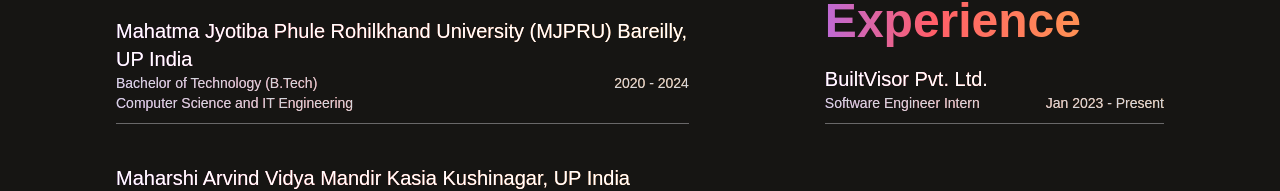
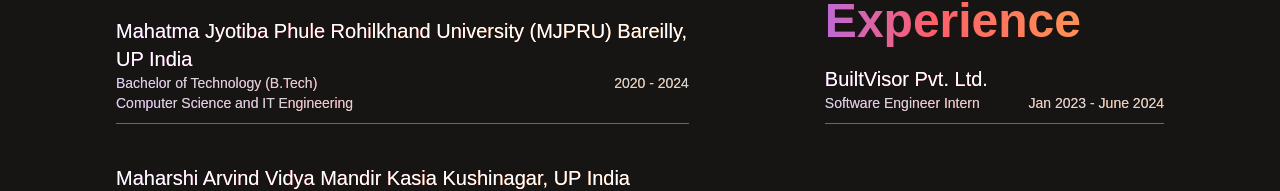
Before and after one commit to ShamsadAlam/New-Portfolio, a Next.js app: page /about in a window 1280 px wide. Shown: the part 235-426 px from the top of the page. Built offline with nearby package versions, Linux system fonts and the light colour scheme.

Commit message:
About Section updated

```diff
--- a/components/About.jsx
+++ b/components/About.jsx
@@ -88,7 +88,7 @@
             </h2>
             <div className="flex flex-row justify-between">
               <p className="text-gray-300 text-sm">Software Engineer Intern</p>
-              <p className="text-gray-300 text-sm">Jan 2023 - Present</p>
+              <p className="text-gray-300 text-sm">Jan 2023 - June 2024</p>
             </div>
             <hr style={styles.hr} />
           </div>
```
